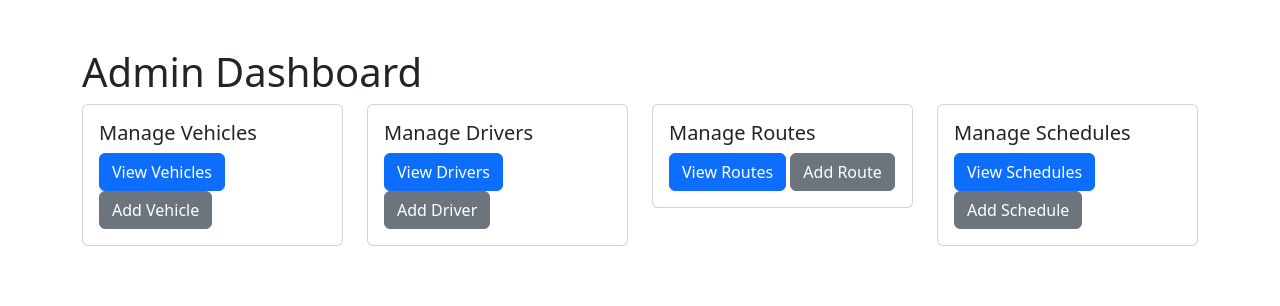
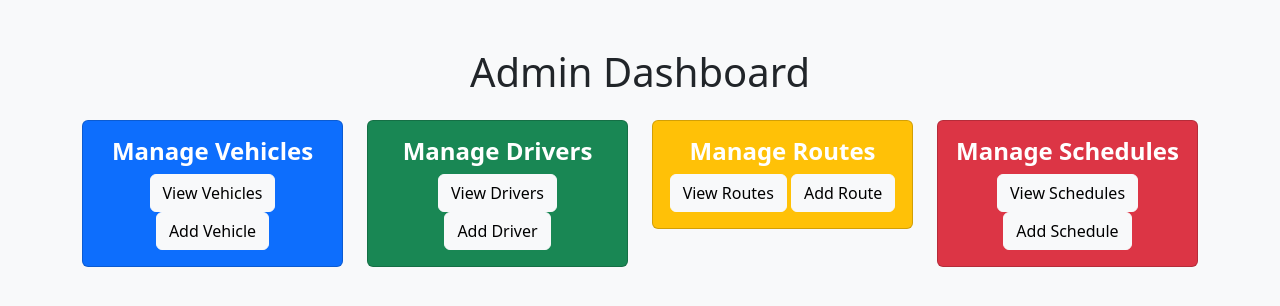
Before and after one commit to daniella307307/Vehicle-tracking-system-django, a Django app: page /dashboard/ in a window 1280 px wide. Shown: the top 306 px of the page. Run offline with Django 5.2, Linux system fonts and the light colour scheme; some libraries are stand-ins or nearby versions.

Commit message:
created an admin dashboard

```diff
--- a/vehicle-tracking/transport_scheduling/transport/templates/transport/dashboard.html
+++ b/vehicle-tracking/transport_scheduling/transport/templates/transport/dashboard.html
@@ -1,5 +1,5 @@
 <!-- transport/templates/transport/dashboard.html -->
-{% load static %}  <!-- Add this line -->
+{% load static %}
 
 <!DOCTYPE html>
 <html lang="en">
@@ -9,44 +9,59 @@
     <title>Admin Dashboard</title>
     <link rel="stylesheet" href="{% static 'css/bootstrap.min.css' %}">
     <link rel="stylesheet" href="{% static 'css/styles.css' %}">
+    <style>
+        body {
+            background-color: #f8f9fa;
+        }
+        .card {
+            transition: transform 0.3s;
+        }
+        .card:hover {
+            transform: scale(1.05);
+        }
+        .card-title {
+            font-size: 1.5rem;
+            font-weight: bold;
+        }
+    </style>
 </head>
 <body>
     <div class="container mt-5">
-        <h1>Admin Dashboard</h1>
+        <h1 class="text-center mb-4">Admin Dashboard</h1>
         <div class="row">
-            <div class="col-md-3">
-                <div class="card">
-                    <div class="card-body">
+            <div class="col-md-3 mb-4">
+                <div class="card bg-primary text-white">
+                    <div class="card-body text-center">
                         <h5 class="card-title">Manage Vehicles</h5>
-                        <a href="{% url 'vehicle_list' %}" class="btn btn-primary">View Vehicles</a>
-                        <a href="{% url 'add_vehicle' %}" class="btn btn-secondary">Add Vehicle</a>
+                        <a href="{% url 'vehicle_list' %}" class="btn btn-light">View Vehicles</a>
+                        <a href="{% url 'add_vehicle' %}" class="btn btn-light">Add Vehicle</a>
                     </div>
                 </div>
             </div>
-            <div class="col-md-3">
-                <div class="card">
-                    <div class="card-body">
+            <div class="col-md-3 mb-4">
+                <div class="card bg-success text-white">
+                    <div class="card-body text-center">
                         <h5 class="card-title">Manage Drivers</h5>
-                        <a href="{% url 'driver_list' %}" class="btn btn-primary">View Drivers</a>
-                        <a href="{% url 'add_driver' %}" class="btn btn-secondary">Add Driver</a>
+                        <a href="{% url 'driver_list' %}" class="btn btn-light">View Drivers</a>
+                        <a href="{% url 'add_driver' %}" class="btn btn-light">Add Driver</a>
                     </div>
                 </div>
             </div>
-            <div class="col-md-3">
-                <div class="card">
-                    <div class="card-body">
+            <div class="col-md-3 mb-4">
+                <div class="card bg-warning text-white">
+                    <div class="card-body text-center">
                         <h5 class="card-title">Manage Routes</h5>
-                        <a href="{% url 'route_list' %}" class="btn btn-primary">View Routes</a>
-                        <a href="{% url 'add_route' %}" class="btn btn-secondary">Add Route</a>
+                        <a href="{% url 'route_list' %}" class="btn btn-light">View Routes</a>
+                        <a href="{% url 'add_route' %}" class="btn btn-light">Add Route</a>
                     </div>
                 </div>
             </div>
-            <div class="col-md-3">
-                <div class="card">
-                    <div class="card-body">
+            <div class="col-md-3 mb-4">
+                <div class="card bg-danger text-white">
+                    <div class="card-body text-center">
                         <h5 class="card-title">Manage Schedules</h5>
-                        <a href="{% url 'schedule_list' %}" class="btn btn-primary">View Schedules</a>
-                        <a href="{% url 'add_schedule' %}" class="btn btn-secondary">Add Schedule</a>
+                        <a href="{% url 'schedule_list' %}" class="btn btn-light">View Schedules</a>
+                        <a href="{% url 'add_schedule' %}" class="btn btn-light">Add Schedule</a>
                     </div>
                 </div>
             </div>
```
